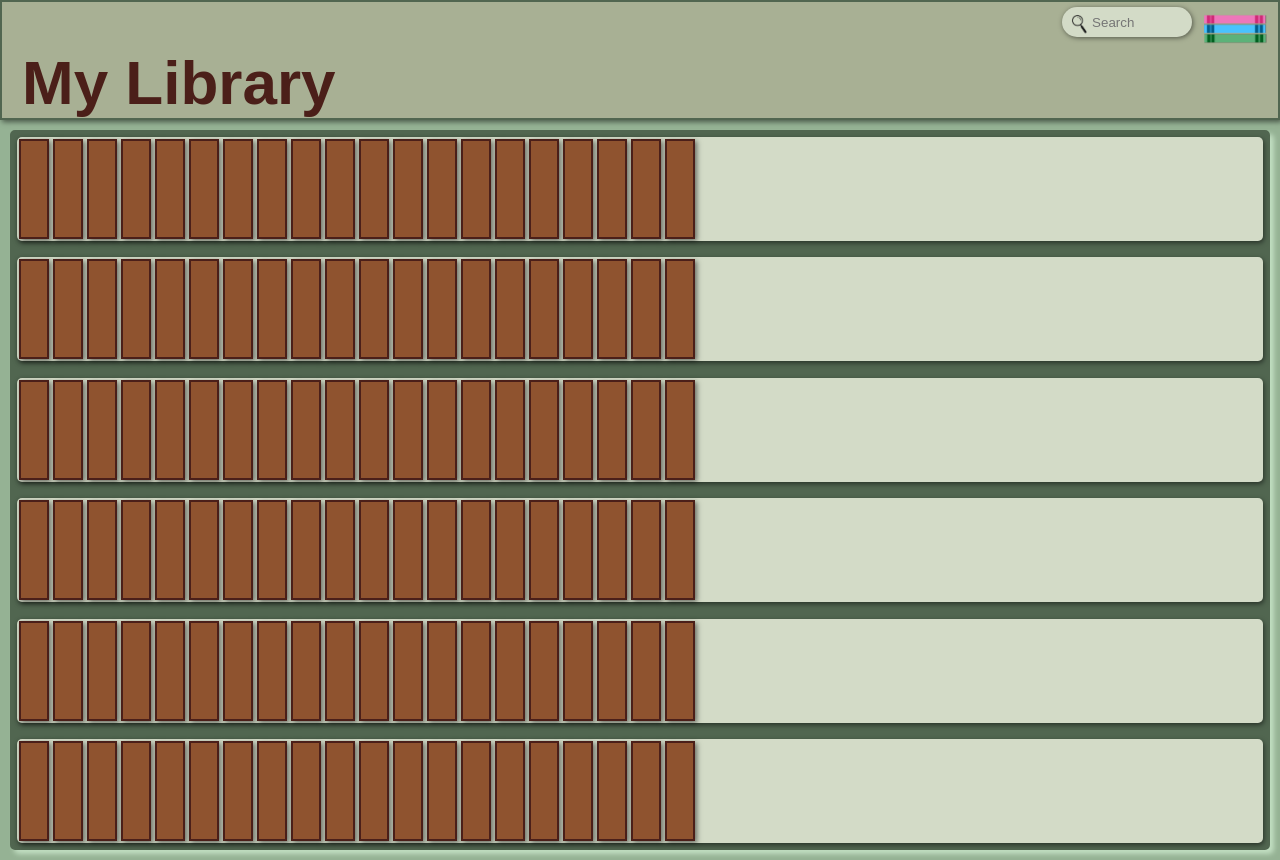
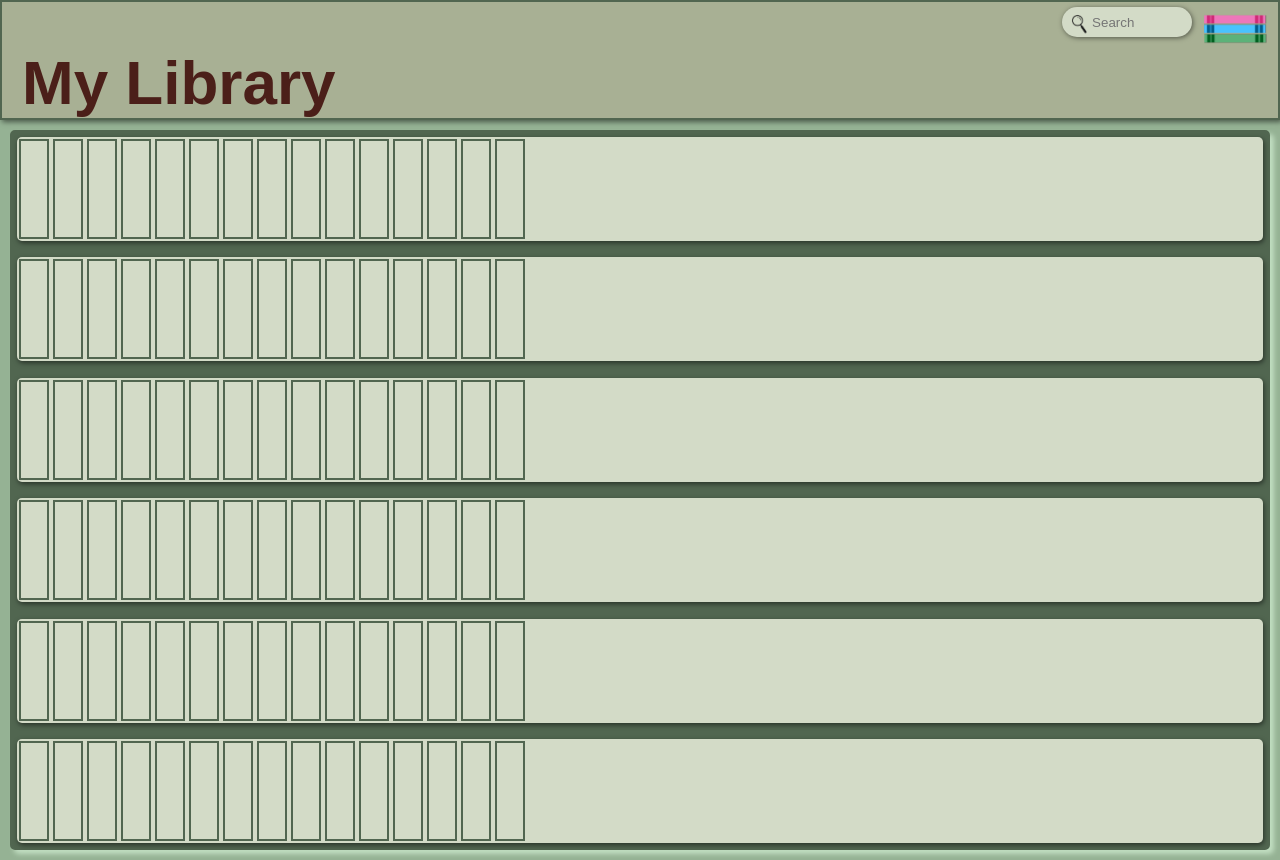
Before and after one commit to HilaryB-F/my-library, a React (Create React App) app: page /library/addBook in a window 1280 px wide. Built offline with nearby package versions, Linux system fonts and the light colour scheme; the HTML template or start-up script is replaced by a standard one; a web font is replaced by a local one.

Commit message:
clicked component working

```diff
--- a/src/App.js
+++ b/src/App.js
@@ -4,6 +4,7 @@ import HomePage from "./pages/Hompage/Homepage";
 import Library from "./pages/library/library";
 import NotFound from "./pages/NotFound/NotFound";
 import AddingBook from "./pages/AddingBook/AddingBook";
+import ClickedBook from "../src/components/ClickedBook/ClickedBook";
 
 
 function App() {
@@ -12,6 +13,7 @@ function App() {
       <Routes>
         <Route path="/" element={<HomePage />}></Route>
         <Route path="/library" element={<Library />}></Route>
+        <Route path="/library/:id" element={<ClickedBook />}></Route>
         <Route path="/library/addBook" element={<AddingBook />}></Route>
         <Route path="*" element={<NotFound />} />
       </Routes>
--- a/src/components/AddBook/AddBook.js
+++ b/src/components/AddBook/AddBook.js
@@ -26,7 +26,7 @@ export default function AddBook() {
           setAdd(!add);
         }}
       >
-        <div className="main__slot"></div>
+        <div className="add-book__slot"></div>
       </div>
       <div className={`add-book__down ${add ? "active" : "inactive"}`}>
         <Bookdrop setAdd={setAdd} />
--- a/src/components/AddBook/AddBook.scss
+++ b/src/components/AddBook/AddBook.scss
@@ -3,6 +3,25 @@
   .add {
 
     &-book{
+      &__slot {
+        width: 3rem;
+        height: 12.5vh;
+        margin: 0.2rem;
+        border: 2px solid rgb(0, 0, 0, 0.1);
+        writing-mode: tb-rl;
+        font-size: 10px;
+        font-weight: 600;
+        text-align: center;
+        color: $yellow;
+        // background-color: $lightBrown;
+        border:2px solid $darkGreen;
+
+
+        &:hover {
+          border: 2px solid $yellow;
+          transition: (200ms);
+        }
+      }
       &__container {
         display: flex;
         flex-direction: row;
--- a/src/components/BookModal/BookModal.js
+++ b/src/components/BookModal/BookModal.js
@@ -1,8 +1,10 @@
 import "./BookModal.scss";
-// import axios from "axios";
+import axios from "axios";
 import { Link } from "react-router-dom";
 import Rating from "../rating/Rating";
 import { useRef } from "react";
+import { v4 } from "uuid";
+
 
 
 export default function BookModal({ closeModal, setAdd }) {
@@ -12,17 +14,17 @@ export default function BookModal({ closeModal, setAdd }) {
     e.preventDefault();
     console.log("hello")
 
-    // axios.post (url,{
-      // id:v4(),
-    //   title:formRef.current.title.value,
-    //   author:formRef.current.author.value,
-    //   series:formRef.current.series.value,
-    //   rating:formRef.current.rating.value,
-    //   finished:formRef.current.finished.value,
-    // })
-    // .catch((error) =>{
-    //   console.log(error, "Error");
-    // })
+    axios.post ("http://localhost:8080/library",{
+      id:v4(),
+      title:formRef.current.title.value,
+      author:formRef.current.author.value,
+      series:formRef.current.series.value,
+      rating:formRef.current.rating.value,
+      finished:formRef.current.finished.value,
+    })
+    .catch((error) =>{
+      console.log(error, "Error");
+    })
   };
 
   return (
@@ -96,7 +98,7 @@ export default function BookModal({ closeModal, setAdd }) {
               className="book-modal__add"
               type="submit"
               onClick={() => {
-                closeModal(false);
+                // closeModal(false);
                 setAdd(false);
               }}
             >
--- a/src/components/ClickedBook/ClickedBook.js
+++ b/src/components/ClickedBook/ClickedBook.js
@@ -3,17 +3,17 @@ import Decal from "../../assets/images/decal.png";
 import Decal2 from "../../assets/images/decal2.png";
 import BookDecal from "../../assets/images/bookDecal.gif";
 
-export default function ClickedBook({books, selectedBook}) {
-  console.log(selectedBook.title)
+export default function ClickedBook({ selectedBook }) {
+
   return (
-    <main className="clicked__background" key={books.id}>
+    <main className="clicked__background" key={selectedBook.id}>
       <section className="clicked__container">
         <img src={Decal} alt="Book decal" className="clicked__decal" />
-        <h1 className="clicked__title">{books.title}</h1>
-        <h2 className="clicked__author">By: {books.author}</h2>
-        <h2 className="clicked__series">Series: {books.series}</h2>
+        <h1 className="clicked__title">{selectedBook.title}</h1>
+        <h2 className="clicked__author">By: {selectedBook.author}</h2>
+        <h2 className="clicked__series">Series: {selectedBook.series}</h2>
         <img src={BookDecal} alt="Book decal" className="clicked__decal-main" />
-        <h2 className="clicked__finished">Finished: {books.finished}</h2>
+        <h2 className="clicked__finished">Finished: {selectedBook.finished}</h2>
         <img src={Decal2} alt="Book decal" className="clicked__decal" />
       </section>
     </main>
--- a/src/components/ClickedBook/ClickedBook.scss
+++ b/src/components/ClickedBook/ClickedBook.scss
@@ -11,7 +11,7 @@
     background-color: $lightBrown;
     border-radius: 10px;
     border: 2px solid $brown;
-    box-shadow: 2px 2px 5px rgba(0, 0, 0, 0.5);
+    box-shadow: 1px 2px 5px rgba(0, 0, 0, 0.5);
     width:320px;
     height:400px;
     padding: 1rem;
--- a/src/components/book/Book.js
+++ b/src/components/book/Book.js
@@ -1,12 +1,17 @@
 import "./Book.scss";
 import { useState, useEffect, useRef } from "react";
 import ClickedBook from "../ClickedBook/ClickedBook";
+import { v4 } from "uuid";
 
-export default function Book({ book, selectedBook, bookId}) {
+
+export default function Book({ book, bookId}) {
   const [clickedBook, setClickedBook] = useState(false);
+  const [selectedBookId, setSelectedBookId] = useState("");
+
   let addRef = useRef();
 
-  let id =bookId;
+  let id = bookId
+
 
   useEffect(() => {
     let handler = (e) => {
@@ -19,31 +24,43 @@ export default function Book({ book, selectedBook, bookId}) {
       document.removeEventListener("mousedown", handler);
     };
   });
+
+    const selectedBook = book.find(book => book.id === selectedBookId);
+
+
+
   return (
     <>
-      {book.filter((books)=>{
+      {book
+        .filter((books) => {
           return books.id !== id;
         })
 
         .map((books) => {
           return (
-          <main ref={addRef} key={books.id}>
+            <main ref={addRef} key={v4()} >
               <div
                 className="clicked__trigger"
                 onClick={() => {
-                setClickedBook(!clickedBook);
+                  setClickedBook(!clickedBook)
+                  setSelectedBookId(books.id)
                 }}
               >
-              <div className="main__slot">{books.title}</div>
+                <div className="main__slot" id={`${books.id}`}>{books.title}</div>
               </div>
-            <div
-              className={`clicked__book ${clickedBook ? "active" : "inactive"}`}
-            >
-              {clickedBook && <ClickedBook books={books} selectedBook={selectedBook}/>}
-            </div>
+
             </main>
           );
         })}
+         <div
+                className={`clicked__book ${
+                  clickedBook ? "active" : "inactive"
+                }`}
+              >
+                {clickedBook && (
+                  <ClickedBook selectedBook={selectedBook}/>
+                )}
+              </div>
     </>
   );
 }
--- a/src/components/book/Book.scss
+++ b/src/components/book/Book.scss
@@ -2,6 +2,7 @@
 
 .main {
   &__slot {
+    display:flex;
     width: 3rem;
     height: 12.5vh;
     margin: 0.2rem;
@@ -9,6 +10,8 @@
     writing-mode: tb-rl;
     font-size: 10px;
     font-weight: 600;
+    justify-content: center;
+    align-items: center;
     text-align: center;
     color: $yellow;
     background-color: $lightBrown;
--- a/src/components/editshelf/EditShelf.js
+++ b/src/components/editshelf/EditShelf.js
@@ -20,11 +20,6 @@ export default function shelf() {
         <AddBook />
         <AddBook />
         <AddBook />
-        <AddBook />
-        <AddBook />
-        <AddBook />
-        <AddBook />
-        <AddBook />
       </section>
     </div>
   );
--- a/src/pages/library/library.js
+++ b/src/pages/library/library.js
@@ -9,10 +9,28 @@ export default function Library() {
   const [book, setBook] = useState([]);
   const [selectedBook, setSelectedBook] = useState([]);
 
+  const { bookId } = useParams();
+  let id = bookId ||"1"
+
+  useEffect(() => {
+    async function getSelectedBook() {
+      try {
+        const { data } = await axios.get(
+          `http://localhost:8080/library/${id}`
+        );
+        setSelectedBook(data);
+      } catch (error) {
+        console.log(error, "Error");
+      }
+    }
+    getSelectedBook();
+  }, [id])
+
+
   useEffect(() => {
     async function getNextBook() {
       try {
-        const { data } = await axios.get(`http://localhost:8087/library`);
+        const { data } = await axios.get(`http://localhost:8080/library`);
         setBook(data);
       } catch (error) {
         console.log(error, "Error");
@@ -21,27 +39,14 @@ export default function Library() {
     getNextBook();
   }, []);
 
-  const { bookId } = useParams;
-  let id = bookId;
 
-  useEffect(() => {
-    async function getSelectedBook() {
-      try {
-        const { data } = await axios.get(
-          ` http://localhost:8087/library/${id}`
-        );
-        setSelectedBook(data);
-      } catch (error) {
-        console.log(error, "Error");
-      }
-    }
-    getSelectedBook();
-  }, [id]);
 
+
+// console.log(selectedBook.title)
   return (
     <>
       <Header />
-      <Bookshelf book={book} selectedBook={selectedBook} bookId={bookId} />
+      <Bookshelf book={book} selectedBook={selectedBook} bookId = {bookId}/>
     </>
   );
 }
```
Lines whose indentation alone changed are shown as unchanged.
